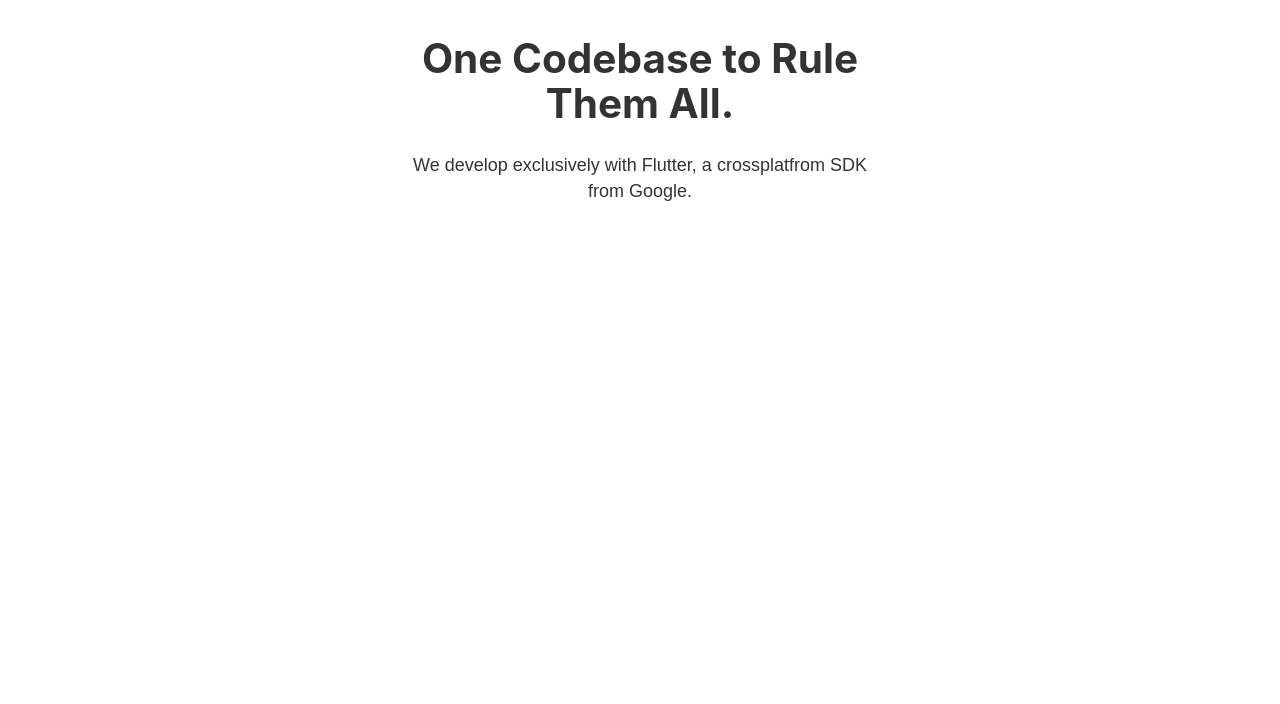
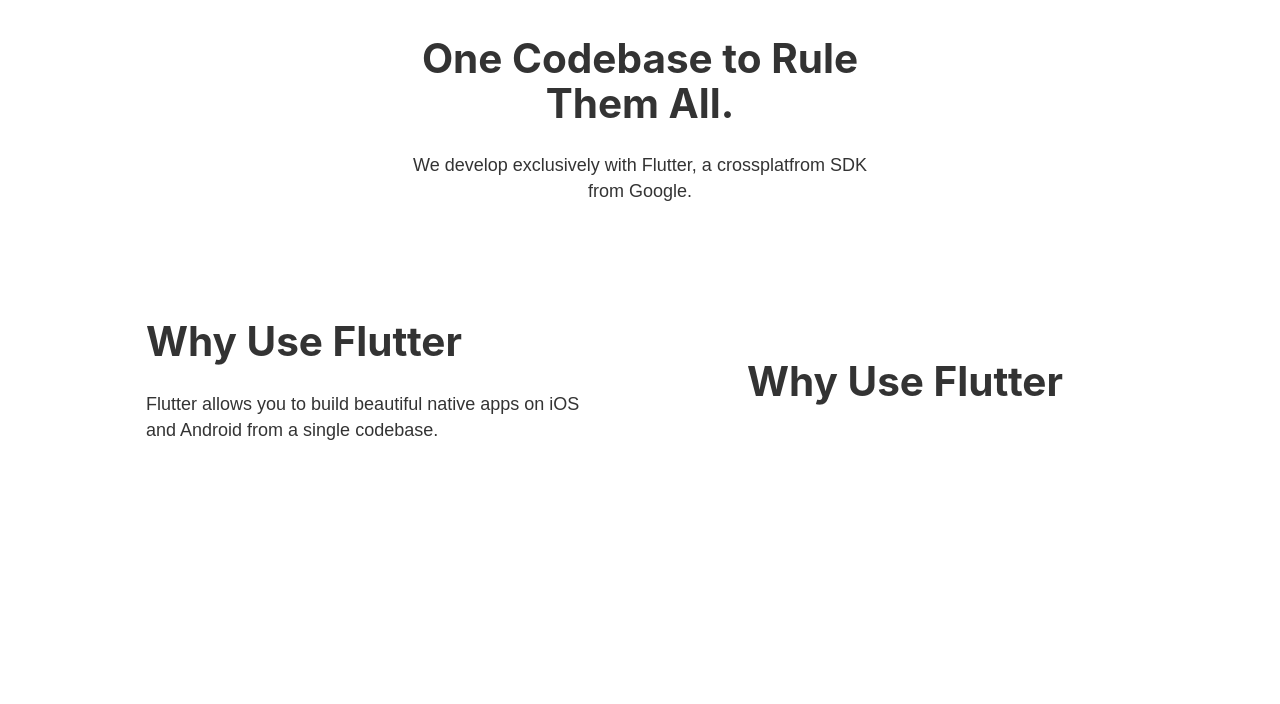
Before and after one commit to glancer000/codebase, a Gatsby site: page / in a window 1280 px wide. Shown: the part 791-1495 px from the top of the page. Built offline with nearby package versions, Linux system fonts and the light colour scheme; Gatsby itself is replaced by a stand-in of ours.

Commit message:
added new section to main page

```diff
--- a/src/components/content.module.scss
+++ b/src/components/content.module.scss
@@ -1,7 +1,6 @@
 .container{
     width: 50%;
     margin: 5rem auto;
-
 }
 
 .title{
--- a/src/components/hero.js
+++ b/src/components/hero.js
@@ -11,7 +11,7 @@
         <header className={headerStyles.container}>
             <div className={headerStyles.content}>
                 <div className={headerStyles.title}>
-                    <h1>We develop once, you deploy everywhere</h1>
+                    <h1>We develop once,<br/> you deploy everywhere</h1>
                     <h5>Build beautiful native mobile and web apps from one single codebase</h5>
                 </div>
                 <div className={headerStyles.holder}><img src={phone} alt="phone" className={headerStyles.image}/></div>
--- a/src/components/hero.module.scss
+++ b/src/components/hero.module.scss
@@ -20,12 +20,10 @@
 }
 
 .holder{
-    width: 50%;
     display: flex;
     margin: auto;
 }
 
 .image{
     max-height: 60vh;
-
 }
--- /dev/null
+++ b/src/components/info.js
@@ -0,0 +1,13 @@
+import React from 'react'
+
+import infoStyles from '../components/info.module.scss'
+
+const InfoSection = (props) => {
+    return (
+        <div className={infoStyles.container}>
+            {props.children}
+        </div>
+    )
+}
+
+export default InfoSection
--- /dev/null
+++ b/src/components/info.module.scss
@@ -0,0 +1,19 @@
+.container{
+    display: flex;
+
+}
+
+.content{
+    width: 50%;
+    padding-right: 2rem;
+}
+
+.holder{
+    width: 50%;
+    display: flex;
+    margin: auto;
+}
+.image{
+    padding-left: 2rem;
+    margin:auto;
+}
--- a/src/pages/index.js
+++ b/src/pages/index.js
@@ -6,6 +6,8 @@
 
 import ContentSection from '../components/content'
 import contentStyles from '../components/content.module.scss'
+import InfoSection from "../components/info";
+import InfoStyles from '../components/info.module.scss'
 
 const IndexPage = () => {
     return(
@@ -16,6 +18,15 @@
                     <h1 className={contentStyles.title}>One Codebase to Rule Them All.</h1>
                     <p className={contentStyles.text}>We develop exclusively with Flutter, a crossplatfrom SDK from Google.</p>
                 </ContentSection>
+                <InfoSection className={InfoStyles.container}>
+                            <div className={InfoStyles.content}>
+                                <h1>Why Use Flutter</h1>
+                                <p>Flutter allows you to build beautiful native apps on iOS and Android from a single codebase.</p>
+                            </div>
+                            <div className={InfoStyles.image}>
+                                <h1>Why Use Flutter</h1>
+                            </div>
+                </InfoSection>
             </Layout>
         </div>
 
```
